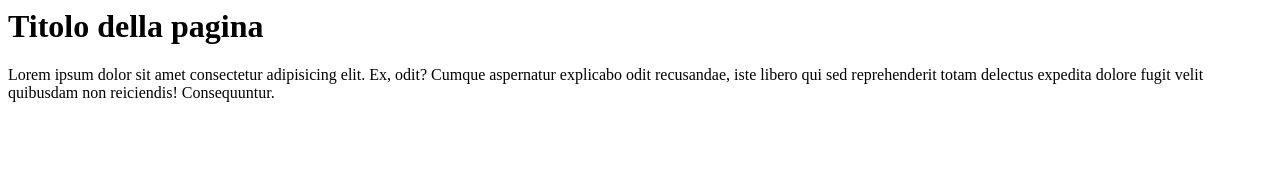
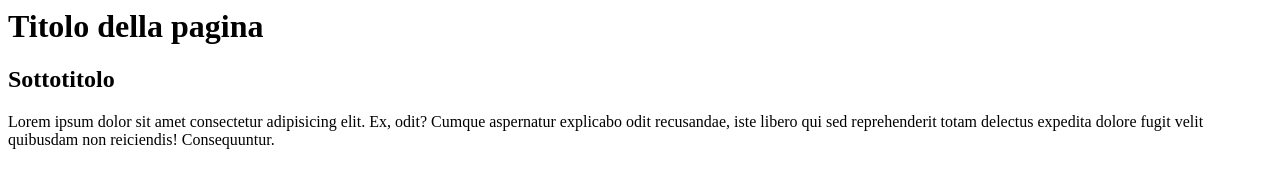
Before and after one commit to 5oN1A/la_mia_prima_repository, a plain HTML site: page index.html in a window 1280 px wide. Drawn offline with Linux system fonts and the light colour scheme.

Commit message:
aggiunto subtitle + creata pagina CSS

```diff
--- a/index.html
+++ b/index.html
@@ -1,6 +1,7 @@
 <html>
     <body>
         <h1>Titolo della pagina</h1>
+        <h2>Sottotitolo</h2>
         <p>Lorem ipsum dolor sit amet consectetur adipisicing elit. Ex, odit? Cumque aspernatur explicabo odit recusandae, iste libero qui sed reprehenderit totam delectus expedita dolore fugit velit quibusdam non reiciendis! Consequuntur.</p>
     </body>
 </html>
```
Also changed, not shown: style.css (added).
